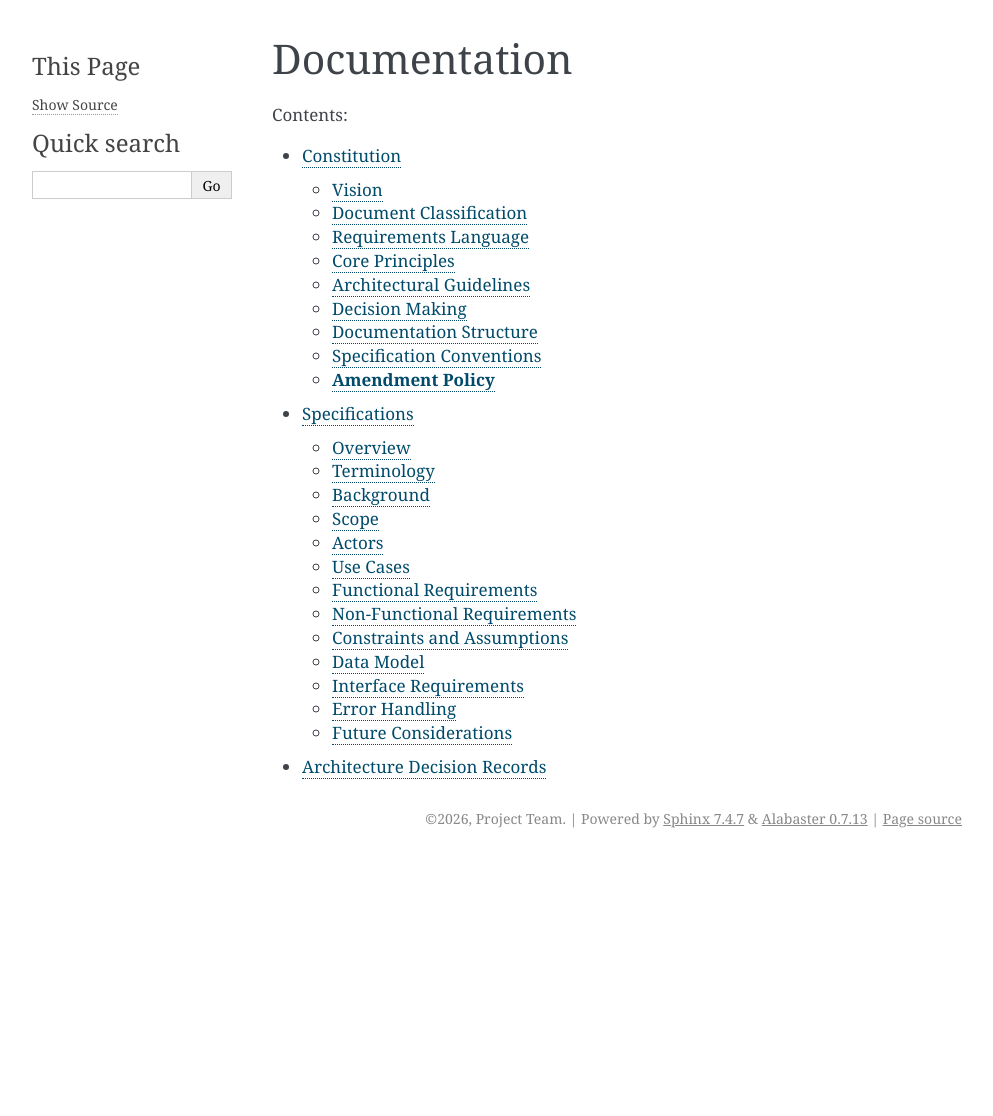
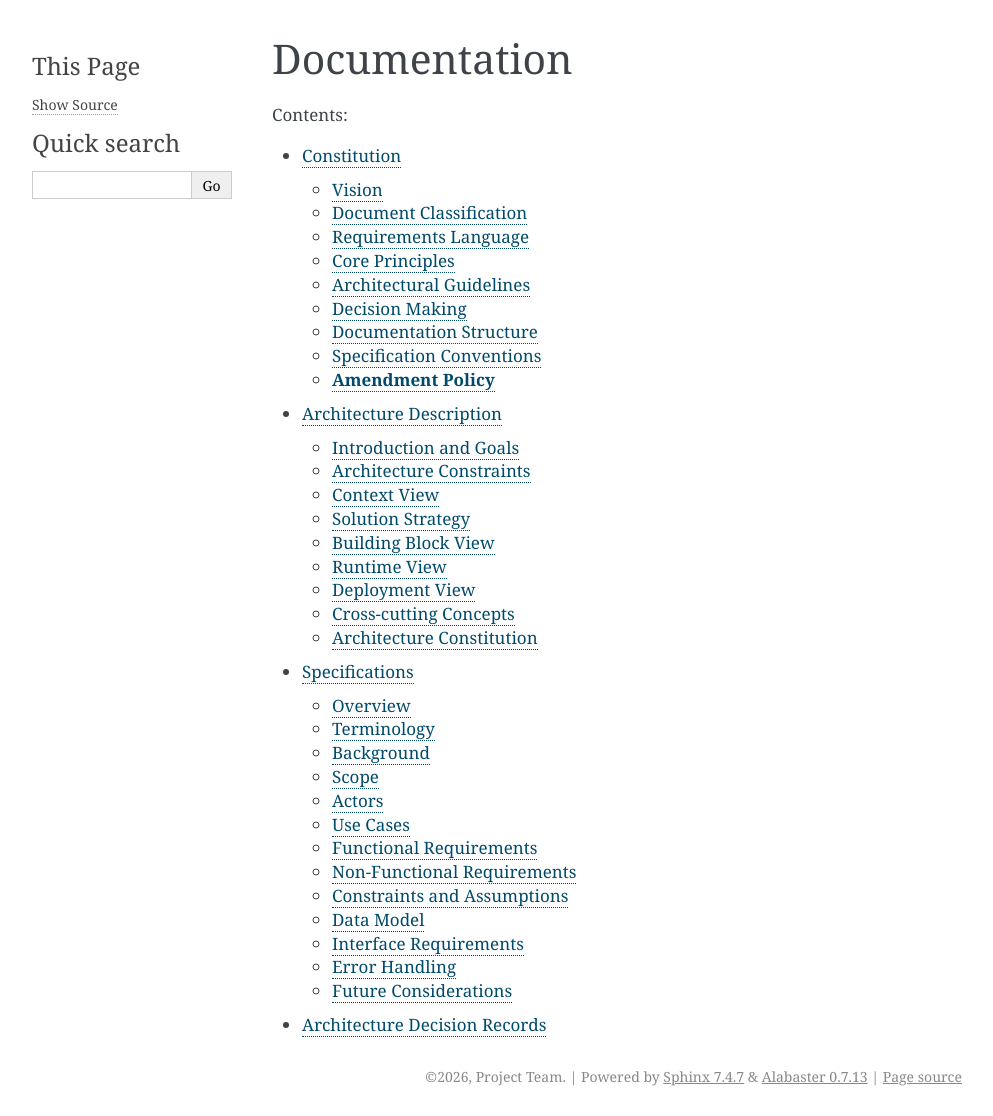
Before and after one commit to sonesuke/sid, a Sphinx documentation site: the page built from doc/index.rst, in a window 1280 px wide. Shown: the whole page, without its empty margins (148-1141 px from the left). Built offline with Sphinx 7.4.7, drawn with Linux system fonts in a browser that asks for light colours; before the commit the page ends 900 px from its top, so only the background shows below that.

Commit message:
feat(doc): add architecture documentation skeleton (arc42 + C4)

```diff
--- /dev/null
+++ b/doc/arch/architecture-description.rst
@@ -0,0 +1,34 @@
+Architecture Description
+========================
+
+**Purpose**
+This document describes the architecture of the system, focusing on *how* it satisfies the requirements defined in the :doc:`Specification <../spec/index>`.
+
+**Stakeholders**
+- Developers
+- Architects
+- System Operators
+
+**Viewpoints**
+This documentation follows the **arc42** template and utilizes **C4 model** diagrams.
+
+Contents:
+
+.. toctree::
+   :maxdepth: 2
+   :caption: Architecture Views
+
+   views/introduction-goals
+   views/constraints
+   views/context-view
+   views/solution-strategy
+   views/building-block-view
+   views/runtime-view
+   views/deployment-view
+   views/cross-cutting-concepts
+
+.. toctree::
+   :maxdepth: 1
+   :caption: Project Constitution
+
+   constitution
--- a/doc/index.rst
+++ b/doc/index.rst
@@ -6,5 +6,6 @@ Documentation
    :caption: Contents:
 
    constitution
+   arch/architecture-description
    spec/index
    adr/index
```
Also changed, not shown: doc/arch/constitution.rst (added, +19 -0 lines), doc/arch/views/building-block-view.rst (added, +18 -0 lines), doc/arch/views/constraints.rst (added, +9 -0 lines), doc/arch/views/context-view.rst (added, +20 -0 lines), doc/arch/views/cross-cutting-concepts.rst (added, +23 -0 lines), doc/arch/views/deployment-view.rst (added, +21 -0 lines), doc/arch/views/introduction-goals.rst (added, +20 -0 lines), doc/arch/views/runtime-view.rst (added, +17 -0 lines), doc/arch/views/solution-strategy.rst (added, +20 -0 lines).
